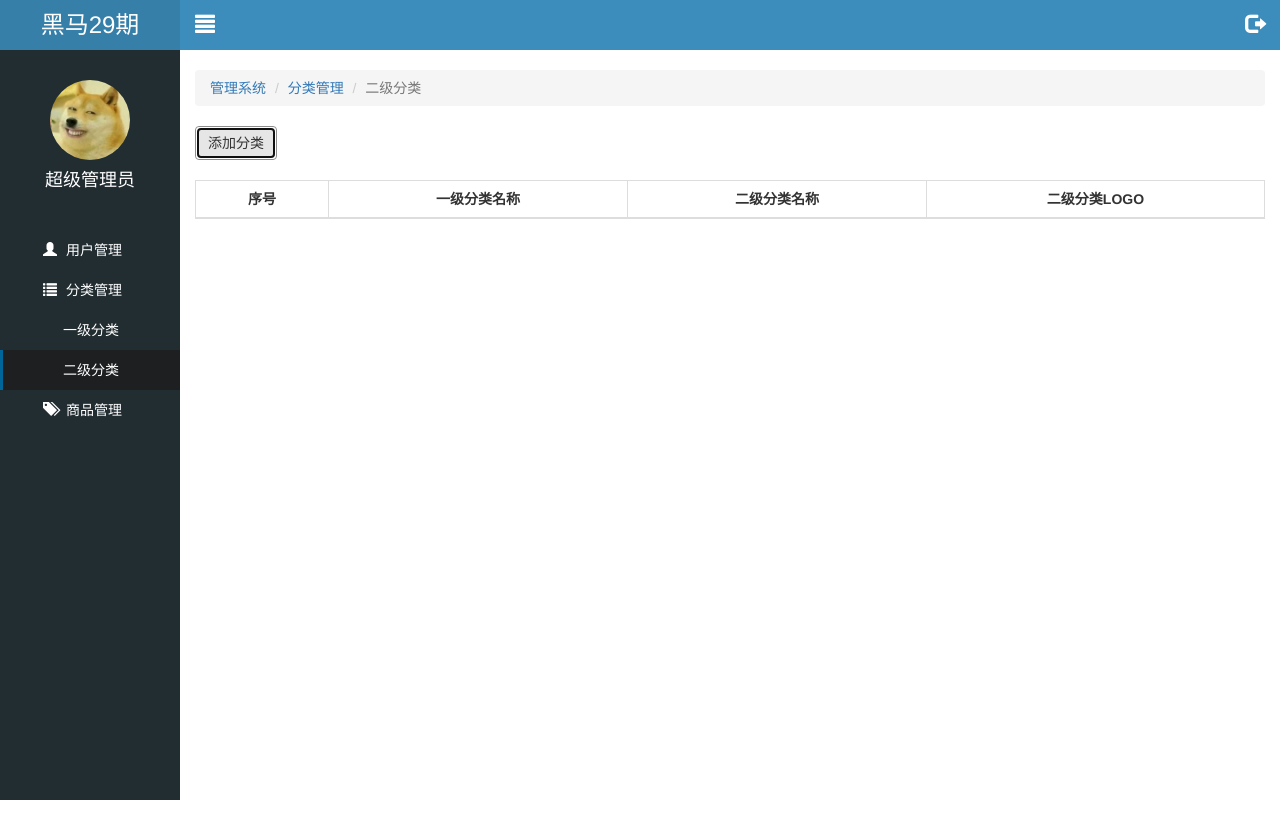
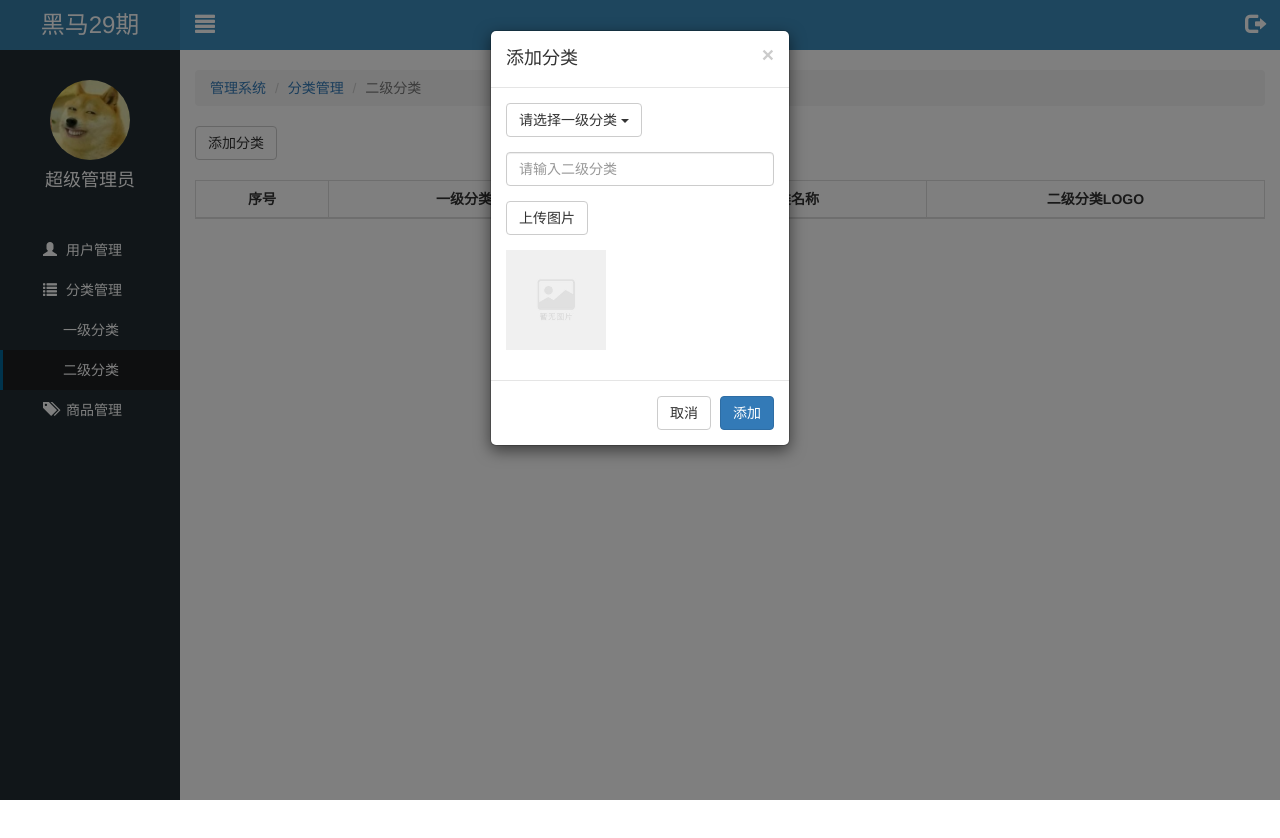
Before and after one commit to andersonyp/letao, a website: page public/code01/second.html in a window 1280 px wide. Both pictures are taken after a click on the button "添加分类". Drawn offline with Linux system fonts and the light colour scheme; no server answers.

Commit message:
二级分类页模态框完成

```diff
--- a/public/code01/js/second.js
+++ b/public/code01/js/second.js
@@ -30,4 +30,92 @@ $(function () {
             }
         })
     }
+
+    // 2-点击添加按钮,显示模态框
+    $("#addBtn").click(function () {
+        $("#addModal").modal("show");
+
+        $.ajax({
+            type: 'get',
+            url: '/category/queryTopCategoryPaging',
+            data: {
+                page: 1,
+                pageSize: 100
+            },
+            dataType: "json",
+            success: function (info) {
+                console.log(info);
+                $('.dropdown-menu').html( template('cateTmp',info) );
+            }
+        })
+    })
+
+
+    // 3-通过事件委托给下拉列表下的a注册事件
+    $('.dropdown-menu').on('click',"a",function () {
+        var txt = $(this).text();
+
+        $("#dropdownText").text(txt);
+
+        var id = $(this).data('id');
+
+        $("#categoryId").val(id);
+        // $("[name='categoryId']").trigger('input');
+
+        $('#form').data("bootstrapValidator").updateStatus("categoryId", "VALID");
+    })
+
+    // 4-进行文件上传初始化
+    $("#fileupload").fileupload({
+        dataType: 'json',
+        done: function (e,data) {
+            var result = data.result;
+            var picUrl = result.picAddr;
+
+            $('#imgBox img').attr('src',picUrl);
+
+            $('[name="brandLogo"]').val(picUrl);
+
+            $('#form').data("bootstrapValidator").updateStatus("brandLogo", "VALID");
+        }
+    })
+
+    // 5-表单校验
+    $("#form").bootstrapValidator({
+        excluded: [],
+
+        // 配置校验图标
+        feedbackIcons: {
+            valid: 'glyphicon glyphicon-ok',    // 校验成功
+            invalid: 'glyphicon glyphicon-remove',  // 校验失败
+            validating: 'glyphicon glyphicon-refresh'  // 校验中
+        },
+
+        // 校验字段
+        fields: {
+            categoryId: {
+                validators: {
+                    notEmpty: {
+                        message: '请输入一级分类'
+                    }
+                }
+            },
+
+            brandName: {
+                validators: {
+                    notEmpty: {
+                        message: '请输入二级分类名称'
+                    }
+                }
+            },
+
+            brandLogo: {
+                validators: {
+                    notEmpty: {
+                        message: '请选择图片'
+                    }
+                }
+            }
+        }
+    })
 })
--- a/public/code01/second.html
+++ b/public/code01/second.html
@@ -1,5 +1,5 @@
 <!DOCTYPE html>
-<html lang="en">
+<html lang="en"w>
 <head>
     <meta charset="UTF-8">
     <meta name="viewport"
@@ -114,6 +114,68 @@
     </div>
 </div>
 
+<!-- 添加模态框 -->
+<div class="modal fade" tabindex="-1" id="addModal">
+    <div class="modal-dialog modal-sm">
+        <div class="modal-content">
+            <form id="form">
+                <!-- 头部 -->
+                <div class="modal-header">
+                    <button type="button" class="close" data-dismiss="modal"><span>&times;</span></button>
+                    <h4 class="modal-title">添加分类</h4>
+                </div>
+                <!-- 中间 -->
+                <div class="modal-body">
+                    <div class="form-group">
+                        <!-- 下拉菜单 -->
+                        <div class="dropdown">
+                            <button class="btn btn-default dropdown-toggle" type="button" data-toggle="dropdown">
+                                <span id="dropdownText">请选择一级分类</span>
+                                <span class="caret"></span>
+                            </button>
+                            <ul class="dropdown-menu">
+                                <!-- 挖个坑 -->
+                            </ul>
+                        </div>
+
+                        <input name="categoryId" type="hidden">
+
+                        <!-- 火热的品牌 所有的品牌都火热 -->
+                        <input type="hidden" name="hot" value="1">
+                    </div>
+
+                    <div class="form-group">
+                        <input type="text" name="brandName" class="form-control" placeholder="请输入二级分类">
+                    </div>
+
+                    <div class="form-group">
+                        <label class="btn btn-default" for="fileupload">上传图片</label>
+                        <!--
+                          1. data-url 指定接口地址           将来给插件去获取的, 去发送ajax的
+                          2. name     指定后台接收的参数名
+                        -->
+                        <input type="file" name="pic1" data-url="/category/addSecondCategoryPic" id="fileupload"
+                               style="display: none">
+                    </div>
+
+                    <div class="form-group" id="imgBox">
+                        <img src="./images/none.png" style="height: 100px" alt="">
+                        <input type="hidden" name="brandLogo">
+                    </div>
+
+
+                </div>
+                <!-- 底部 -->
+                <!-- data-dismiss="modal" 可以用于关闭模态框 -->
+                <div class="modal-footer">
+                    <button type="button" class="btn btn-default" data-dismiss="modal">取消</button>
+                    <button type="submit" class="btn btn-primary">添加</button>
+                </div>
+            </form>
+        </div>
+    </div>
+</div>
+
 
 
 <!-- 准备模版 -->
@@ -128,12 +190,21 @@
     {{ /each }}
 </script>
 
+<!-- 模态框模版 -->
+<script type="text/html" id="cateTmp">
+    {{ each rows v i }}
+        <li><a data-id="{{ v.id }}" href="#">{{ v.categoryName }}</a></li>
+    {{ /each }}
+</script>
+
 <script src="./lib/jquery/jquery.min.js"></script>
 <script src="./lib/bootstrap/js/bootstrap.min.js"></script>
 <script src="./lib/bootstrap-validator/js/bootstrapValidator.min.js"></script>
 <script src="./lib/nprogress/nprogress.js"></script>
 <script src="./lib/artTemplate/template-web.js"></script>
 <script src="./lib/bootstrap-paginator/bootstrap-paginator.min.js"></script>
+<script src="./lib/jquery-fileupload/jquery.ui.widget.js"></script>
+<script src="./lib/jquery-fileupload/jquery.fileupload.js"></script>
 <script src="./js/common.js"></script>
 
 <script src="./js/isLogin.js"></script>
```
Also changed, not shown: public/upload/brand/1a0d1f70-ea24-11e8-80cf-b1b9a6f9fef4.jpg (added), public/upload/brand/b89c0360-ea22-11e8-80cf-b1b9a6f9fef4.jpg (added), public/upload/brand/ee2d20d0-ea23-11e8-80cf-b1b9a6f9fef4.jpg (added).
